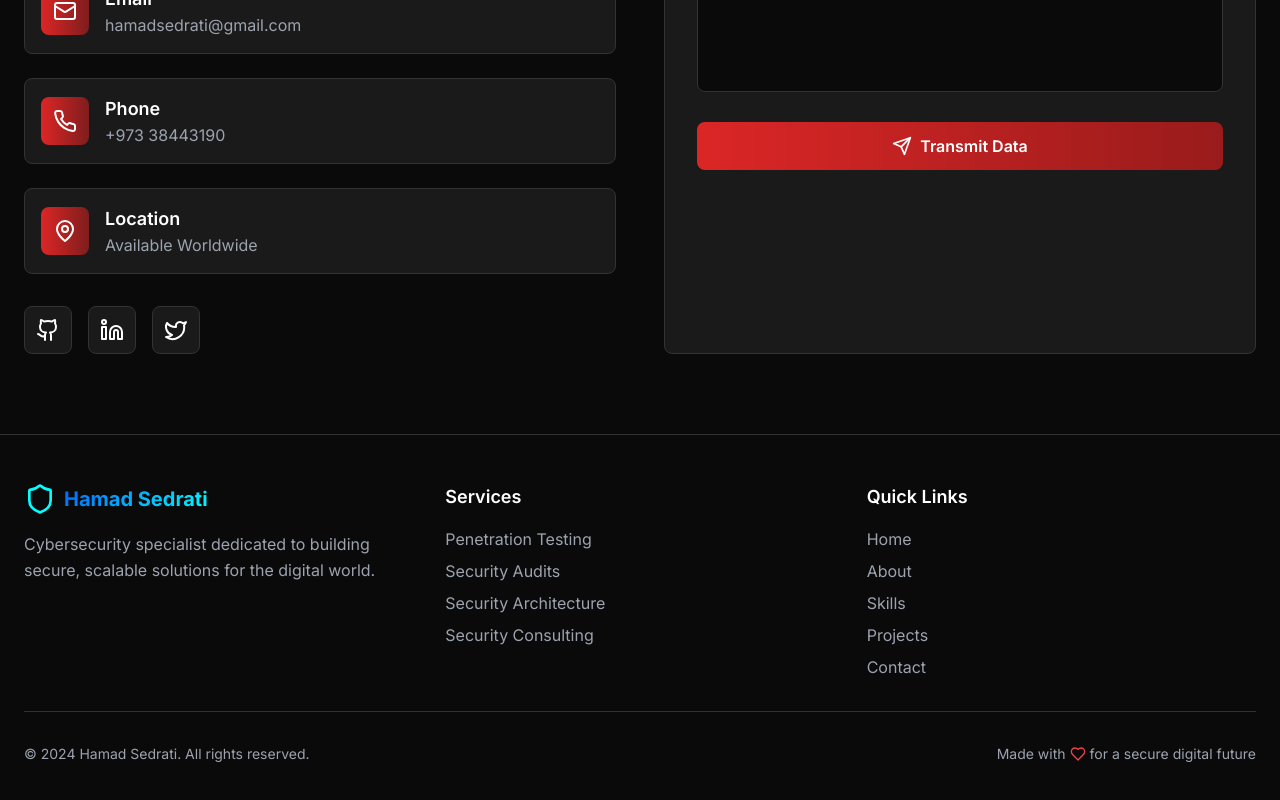
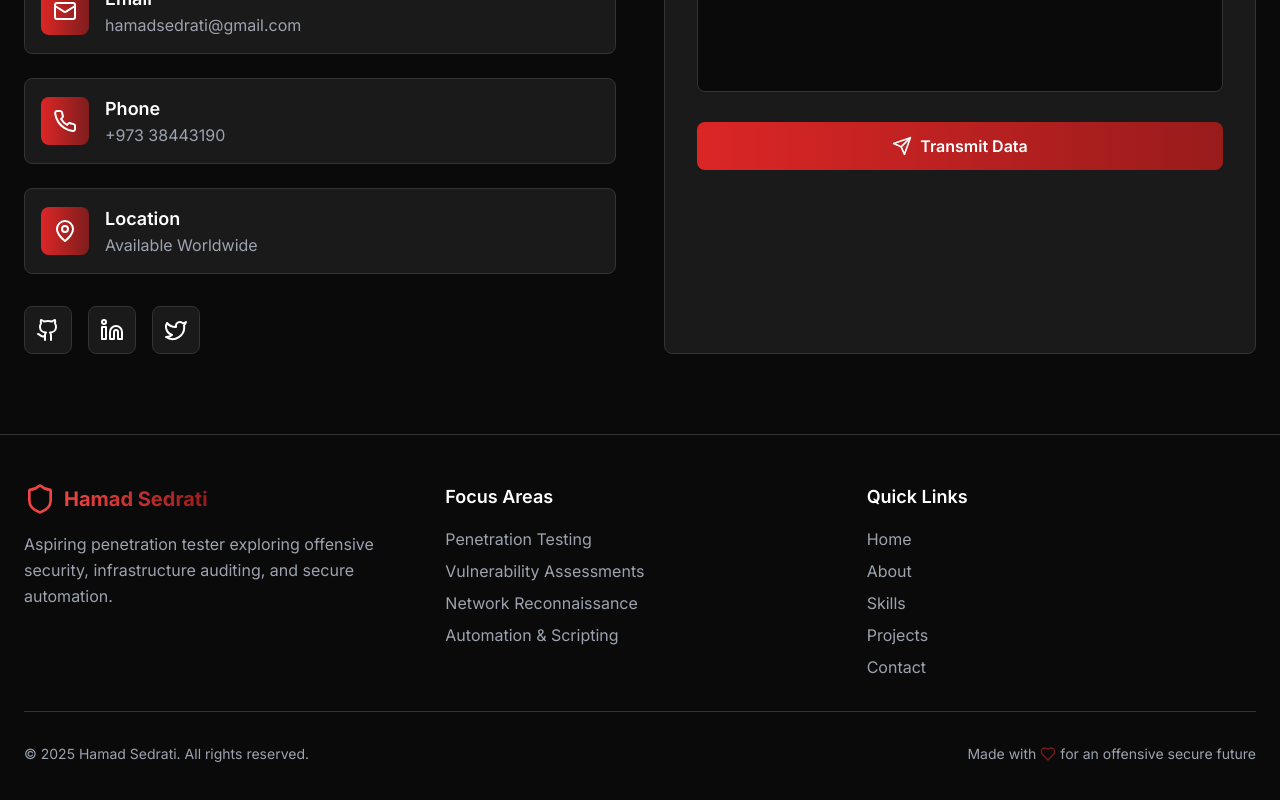
Before and after one commit to hamadsedrati/Portfolio, a React (Vite) app: page / in a window 1280 px wide. Shown: the part 5222-6022 px from the top of the page. Built offline with nearby package versions, Linux system fonts and the light colour scheme.

Commit message:
New text and style
Updated footer content to reflect new focus areas and current year.

```diff
--- a/src/components/Footer.tsx
+++ b/src/components/Footer.tsx
@@ -8,33 +8,32 @@ const Footer: React.FC = () => {
         <div className="grid md:grid-cols-3 gap-8 mb-8">
           <div className="space-y-4">
             <div className="flex items-center space-x-2">
-              <Shield className="w-8 h-8 text-cyber-cyan" />
-              <span className="text-xl font-bold cyber-gradient">Hamad Sedrati</span>
+              <Shield className="w-8 h-8 text-red-500" />
+              <span className="text-xl font-bold text-transparent bg-clip-text bg-gradient-to-r from-red-500 to-red-800">Hamad Sedrati</span>
             </div>
             <p className="text-gray-400 leading-relaxed">
-              Cybersecurity specialist dedicated to building secure,
-              scalable solutions for the digital world.
+              Aspiring penetration tester exploring offensive security, infrastructure auditing, and secure automation.
             </p>
           </div>
 
           <div>
-            <h3 className="text-lg font-semibold text-white mb-4">Services</h3>
+            <h3 className="text-lg font-semibold text-white mb-4">Focus Areas</h3>
             <ul className="space-y-2 text-gray-400">
-              <li className="hover:text-cyber-cyan transition-colors cursor-pointer">Penetration Testing</li>
-              <li className="hover:text-cyber-cyan transition-colors cursor-pointer">Security Audits</li>
-              <li className="hover:text-cyber-cyan transition-colors cursor-pointer">Security Architecture</li>
-              <li className="hover:text-cyber-cyan transition-colors cursor-pointer">Security Consulting</li>
+              <li className="hover:text-red-500 transition-colors cursor-pointer">Penetration Testing</li>
+              <li className="hover:text-red-500 transition-colors cursor-pointer">Vulnerability Assessments</li>
+              <li className="hover:text-red-500 transition-colors cursor-pointer">Network Reconnaissance</li>
+              <li className="hover:text-red-500 transition-colors cursor-pointer">Automation & Scripting</li>
             </ul>
           </div>
 
           <div>
             <h3 className="text-lg font-semibold text-white mb-4">Quick Links</h3>
             <ul className="space-y-2 text-gray-400">
-              <li><a href="#home" className="hover:text-cyber-cyan transition-colors">Home</a></li>
-              <li><a href="#about" className="hover:text-cyber-cyan transition-colors">About</a></li>
-              <li><a href="#skills" className="hover:text-cyber-cyan transition-colors">Skills</a></li>
-              <li><a href="#projects" className="hover:text-cyber-cyan transition-colors">Projects</a></li>
-              <li><a href="#contact" className="hover:text-cyber-cyan transition-colors">Contact</a></li>
+              <li><a href="#home" className="hover:text-red-500 transition-colors">Home</a></li>
+              <li><a href="#about" className="hover:text-red-500 transition-colors">About</a></li>
+              <li><a href="#skills" className="hover:text-red-500 transition-colors">Skills</a></li>
+              <li><a href="#projects" className="hover:text-red-500 transition-colors">Projects</a></li>
+              <li><a href="#contact" className="hover:text-red-500 transition-colors">Contact</a></li>
             </ul>
           </div>
         </div>
@@ -42,10 +41,10 @@ const Footer: React.FC = () => {
         <div className="border-t border-dark-border pt-8">
           <div className="flex flex-col md:flex-row justify-between items-center">
             <p className="text-gray-400 text-sm">
-              © 2024 Hamad Sedrati. All rights reserved.
+              © {new Date().getFullYear()} Hamad Sedrati. All rights reserved.
             </p>
             <p className="text-gray-400 text-sm flex items-center mt-4 md:mt-0">
-              Made with <Heart className="w-4 h-4 text-red-500 mx-1" /> for a secure digital future
+              Made with <Heart className="w-4 h-4 text-red-600 mx-1 animate-pulse" /> for an offensive secure future
             </p>
           </div>
         </div>
```
